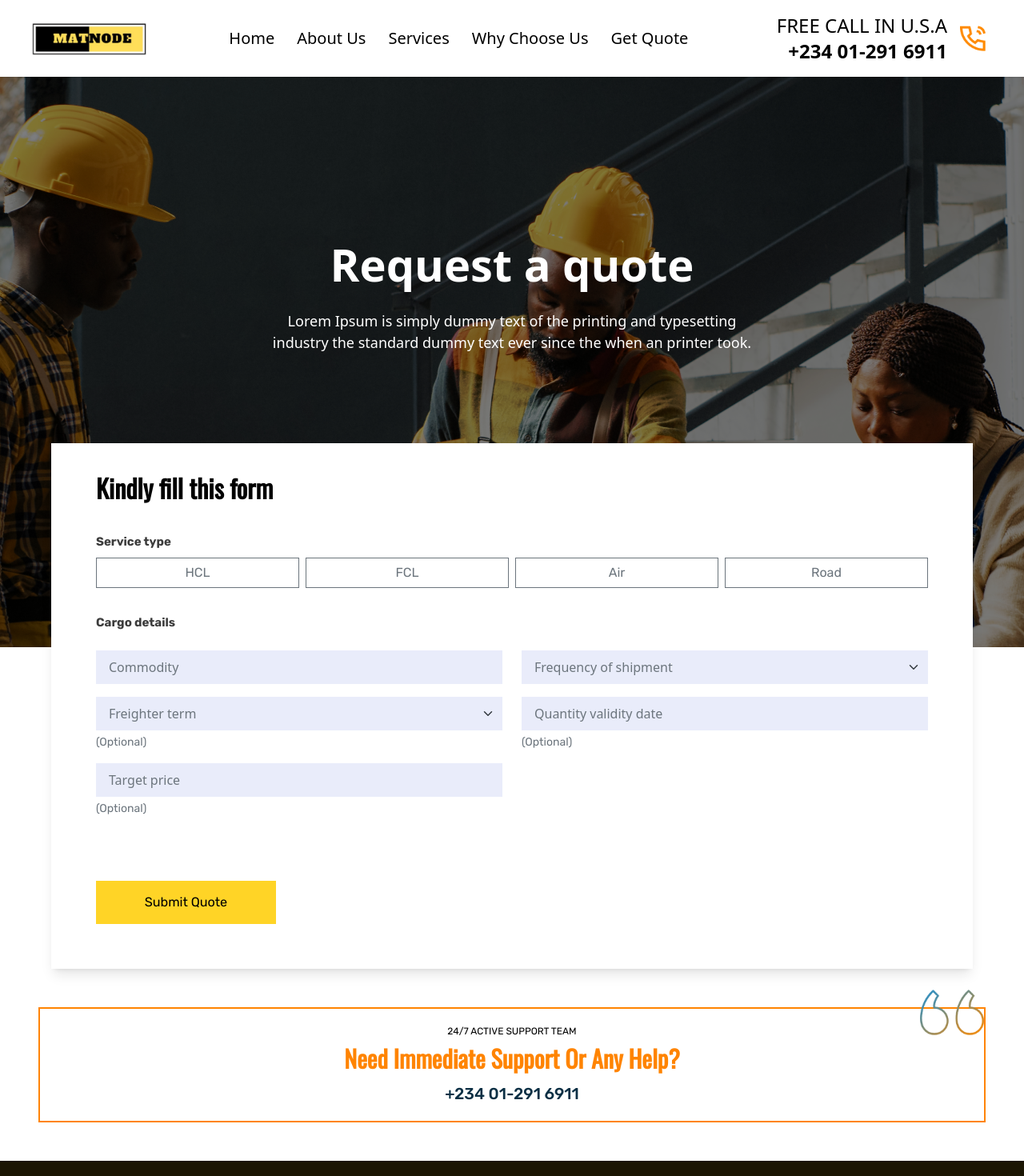
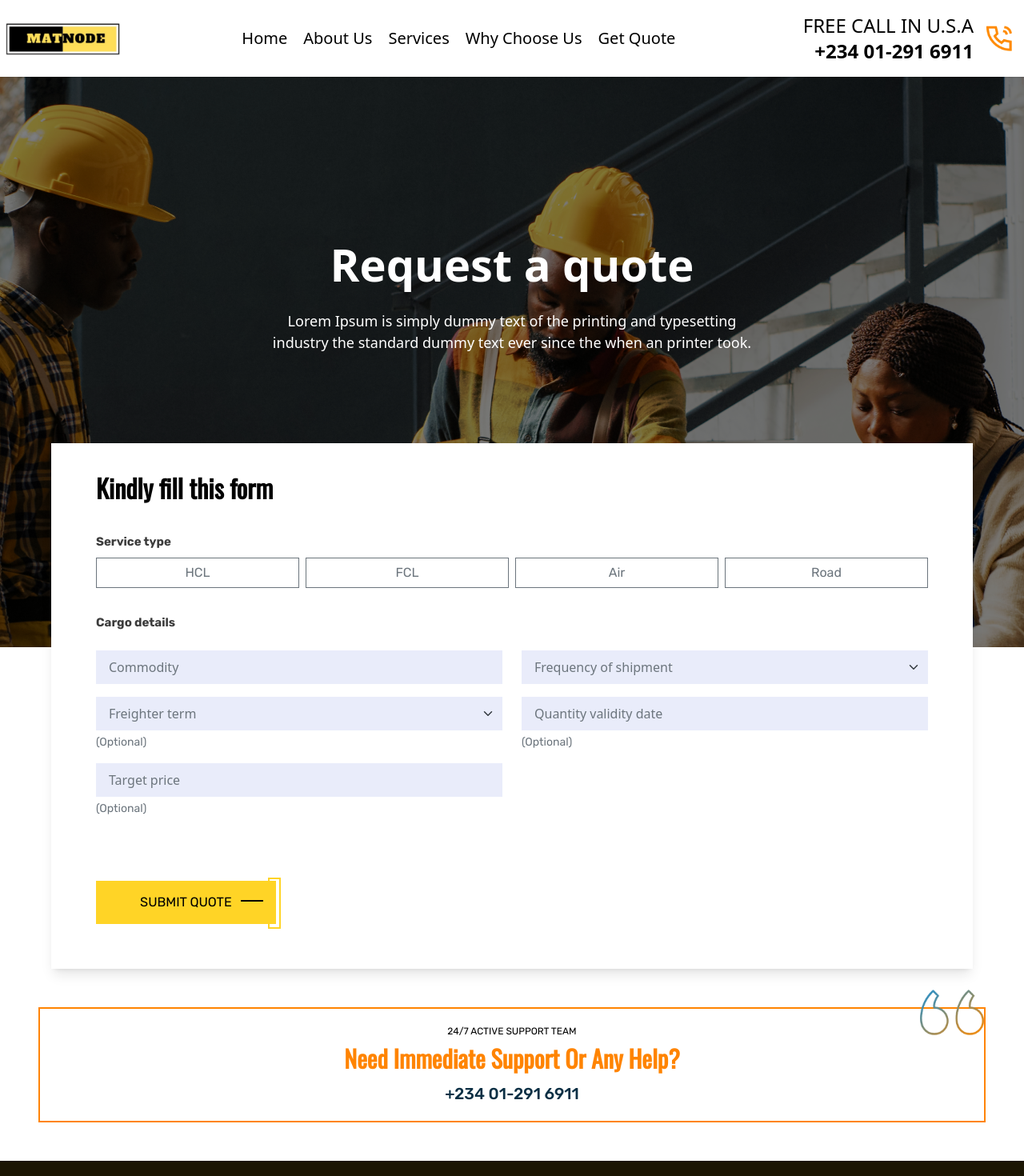
Before and after one commit to Azeezatou/Matnode-logistics, a React (Vite) app: page /quote in a window 1280 px wide. Shown: the top 1470 px of the page at 80% size. Built offline with nearby package versions, Linux system fonts and the light colour scheme.

Commit message:
updated features

```diff
--- a/src/components/core/home/Hero.jsx
+++ b/src/components/core/home/Hero.jsx
@@ -1,4 +1,5 @@
 import React from 'react'
+import { Link } from 'react-router-dom'
 import Box from '../../../assets/images/hero-box.png'
 import Port from '../../../assets/images/port.jpg'
 
@@ -29,9 +30,11 @@ const Hero = () => {
           <p className='font-Rubik text-xl md:text-2xl pt-4 pb-2 my-3'>
             Tailored services to your satisfaction.....
           </p>
-          <button className='bg-primary text-[#1b1603] text-sm px-7 py-3 font-Rubik font-medium text-center tracking-wider hover:bg-[#1b1603] hover:text-primary hover:border-2 hover:border-primary'>
+          <Link to='/quote'>
+            <button className='bg-primary text-[#1b1603] text-sm px-7 py-3 font-Rubik font-medium text-center tracking-wider hover:bg-[#1b1603] hover:text-primary hover:border-2 hover:border-primary'>
             GET QUOTE
-          </button>
+            </button>
+          </Link>
         </div>
       </div>
       {/* Right hero section */}
--- a/src/components/core/home/Services.jsx
+++ b/src/components/core/home/Services.jsx
@@ -80,8 +80,8 @@ const Services = () => {
       <div className='grid grid-cols-1 md:grid-cols-2 lg:grid-cols-3 gap-8 container'>
         {services.map((service) => (
           <div className='transform transition-transform duration-300 hover:scale-90 '>
-            <div className='p-6 m-5 bg-white  shadow-md hover:shadow-lg transition-shadow border '>
-              <div className=''> </div>
+            <div className='relative p-6 m-5 bg-white  shadow-md hover:shadow-lg transition-shadow border '>
+              <div className='absolute left-0 top-0 w-2 h-14 bg-[#ff8a00]'> </div>
               <div className='flex'>
                 <img src={service.image} className='max-w-12 mb-4' />
               </div>
--- a/src/components/core/home/Support.jsx
+++ b/src/components/core/home/Support.jsx
@@ -1,4 +1,5 @@
 import React from 'react'
+import { Link } from 'react-router-dom'
 import Crane from '../../../assets/images/crane.jpg'
 import Box from '../../../assets/images/Objects.png'
 import Bus from '../../../assets/stuff/bus.png'
@@ -113,9 +114,11 @@ const Support = () => {
           <h2 className='font-Oswald font-extrabold text-[#1b1603] text-2xl md:text-6xl mb-5'>
             Get your items delivered smoothly and on time
           </h2>
-          <button className='bg-[#1b1603] my-4 text-white p-9 text-sm md:text-xl lg:px-5 py-3 font-Rubik font-semibold text-center uppercase hover:text-black hover:bg-primary hover:border-2 hover:border-black'>
+          <Link to='/quote'>
+            <button className='bg-[#1b1603] my-4 text-white p-9 text-sm md:text-xl lg:px-5 py-3 font-Rubik font-semibold text-center uppercase hover:text-black hover:bg-primary hover:border-2 hover:border-black'>
             Get Quote
-          </button>
+            </button>
+          </Link>
         </div>
       </div>
     </div>
--- a/src/components/core/quote/QuoteForm.jsx
+++ b/src/components/core/quote/QuoteForm.jsx
@@ -180,12 +180,17 @@ const QuoteForm = () => {
             )}
           </div>
 
-          <button
+          <div className='flex items-end'>
+            <button
             type='submit'
-            className='bg-[#FFD426] hover:opacity-80 transition-all duration-300 h-[54px] w-[224.78px] font-Rubik text-[16.2px] mt-20'
-          >
-            Submit Quote
-          </button>
+            className='bg-[#FFD426] hover:opacity-80 transition-all duration-300 h-[50px] w-[218px] md:h-[54px] md:w-[224.78px] font-Rubik text-[16.2px] mt-20 relative pl-0'
+            >
+            SUBMIT QUOTE
+            <div className='absolute border border-black w-7 top-6 right-4'> </div>
+            </button>
+            <div className=' border-2 border-[#ffd426] h-16 w-4 -mb-1.5 -ml-2.5'></div>
+
+          </div>
         </form>
       )}
 
@@ -201,7 +206,7 @@ const QuoteForm = () => {
             Thank you!
           </p>
           <p className='hidden md:block max-w-[380px] text-[16px] md:text-[22px] text-center'>
-            Your quote request has been sent, we will reach ou to you within 24
+            Your quote request has been sent, we will reach out to you within 24
             hrs.
           </p>
 
@@ -211,7 +216,7 @@ const QuoteForm = () => {
             </p>
 
             <p className='md:hidden max-w-[380px] text-[16px] md:text-[22px] text-center'>
-              we will reach ou to you within 24 hrs.
+              we will reach out to you within 24 hrs.
             </p>
           </div>
         </div>
--- a/src/components/layout/Navbar.jsx
+++ b/src/components/layout/Navbar.jsx
@@ -6,7 +6,7 @@ const Navbar = () => {
   return (
     <>
       <div
-        className='px-[40px] py-2 mx-auto text-center flex justify-between items-center shadow'
+        className=' px-[7px] md;px-[40px] py-2 mx-auto text-center flex justify-between items-center shadow'
         id='Navbar'
       >
         <div>
@@ -14,7 +14,7 @@ const Navbar = () => {
             <img src={Logo} alt='Matnode logo' className='md:w-36 w-24' />
           </Link>
         </div>
-        <ul className='hidden md:flex gap-7  md:text-sm'>
+        <ul className='hidden md:flex gap-5  md:text-sm'>
           <li>
             <Link
               to='/'
@@ -25,7 +25,7 @@ const Navbar = () => {
           </li>
           <li>
             <Link
-              to='/about'
+              to=''
               className='text-xl hover:border-b-4 hover:border-secondary active:border-secondary active:font-semibold'
             >
               About Us
@@ -33,7 +33,7 @@ const Navbar = () => {
           </li>
           <li>
             <Link
-              to='/services'
+              to=''
               className='text-xl hover:border-b-4 hover:border-secondary active:border-secondary active:font-semibold'
             >
               Services
@@ -41,7 +41,7 @@ const Navbar = () => {
           </li>
           <li>
             <Link
-              to='/support'
+              to=''
               className='text-xl hover:border-b-4 hover:border-secondary active:border-secondary active:font-semibold'
             >
               Why Choose Us
```
